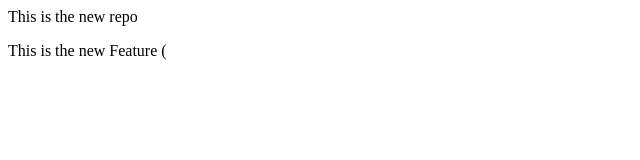
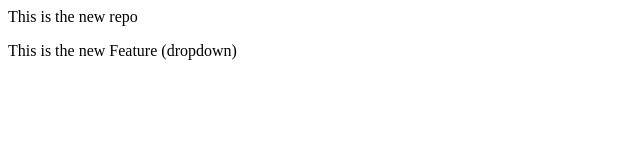
Before and after one commit to Sakshi-Jaiswal97/LocalRepo, a plain HTML site: page index.html in a window 1280 px wide. Shown: the full height of the page, 0-640 px from the left. Drawn offline with Linux system fonts and the light colour scheme.

Commit message:
Add dropdown

```diff
--- a/index.html
+++ b/index.html
@@ -1,2 +1,2 @@
 <p>This is the new repo</p>
-<p>This is the new Feature (<button)</p>
+<p>This is the new Feature (dropdown)</p>
```
